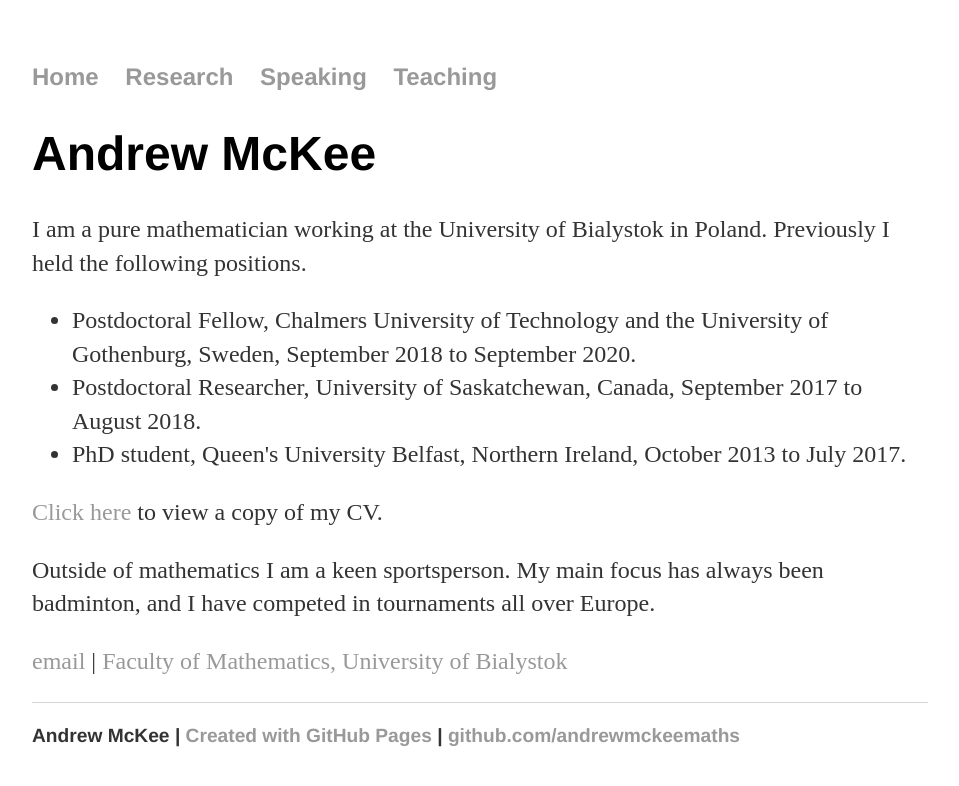
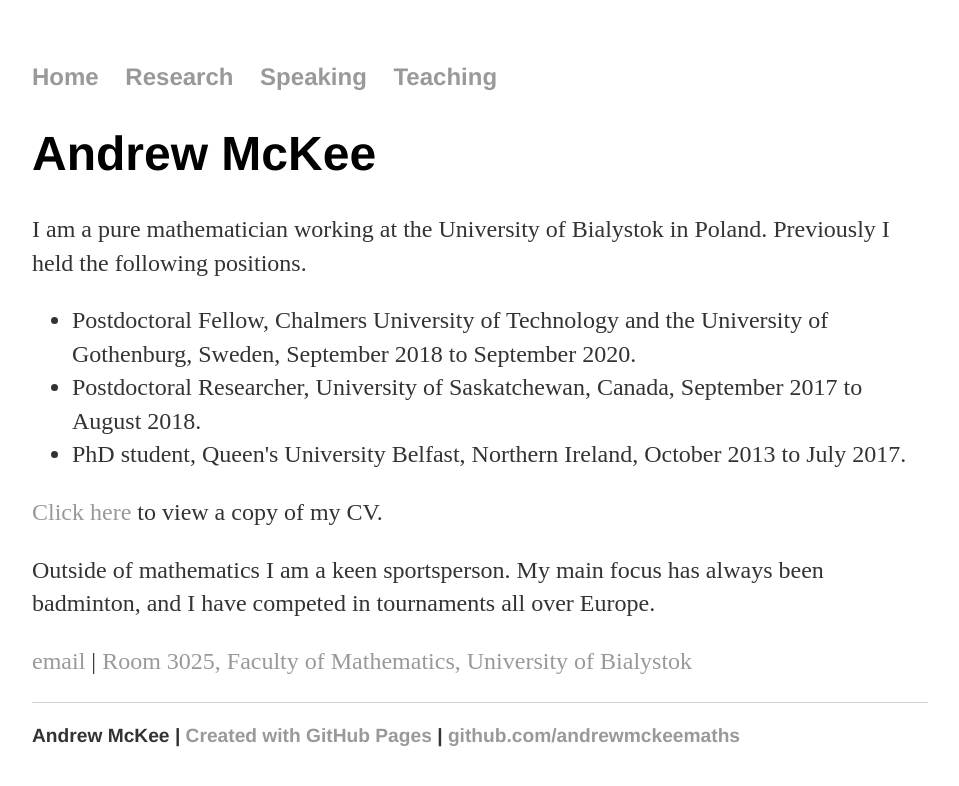
Before and after one commit to andrewmckeemaths/andrewmckeemaths.github.io, a Jekyll site: the page built from index.html, in a window 1280 px wide. Shown: the top 786 px of the page, without its empty margins (160-1119 px from the left). Built offline with Jekyll 4.4.1, drawn with Linux system fonts in a browser that asks for light colours.

Commit message:
Update index.html

```diff
--- a/index.html
+++ b/index.html
@@ -15,5 +15,5 @@
 
 			<p>Outside of mathematics I am a keen sportsperson. My main focus has always been badminton, and I have competed in tournaments all over Europe.
 
-			<p><a href="mailto:amckee240@qub.ac.uk">email</a> | <a>Faculty of Mathematics, University of Bialystok</a></p>
+			<p><a href="mailto:a.mckee@uwb.edu.pl">email</a> | <a>Room 3025, Faculty of Mathematics, University of Bialystok</a></p>
     		</div><!-- /.blurb -->
```
